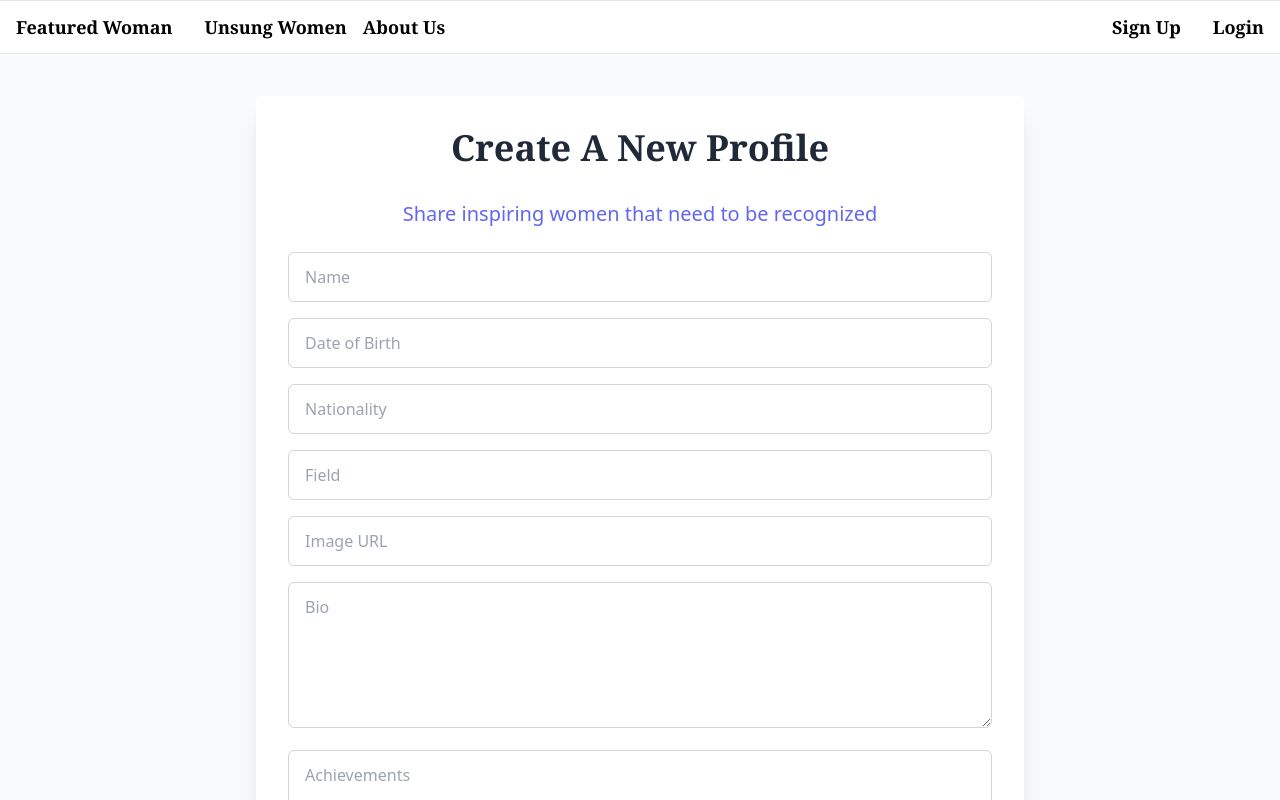
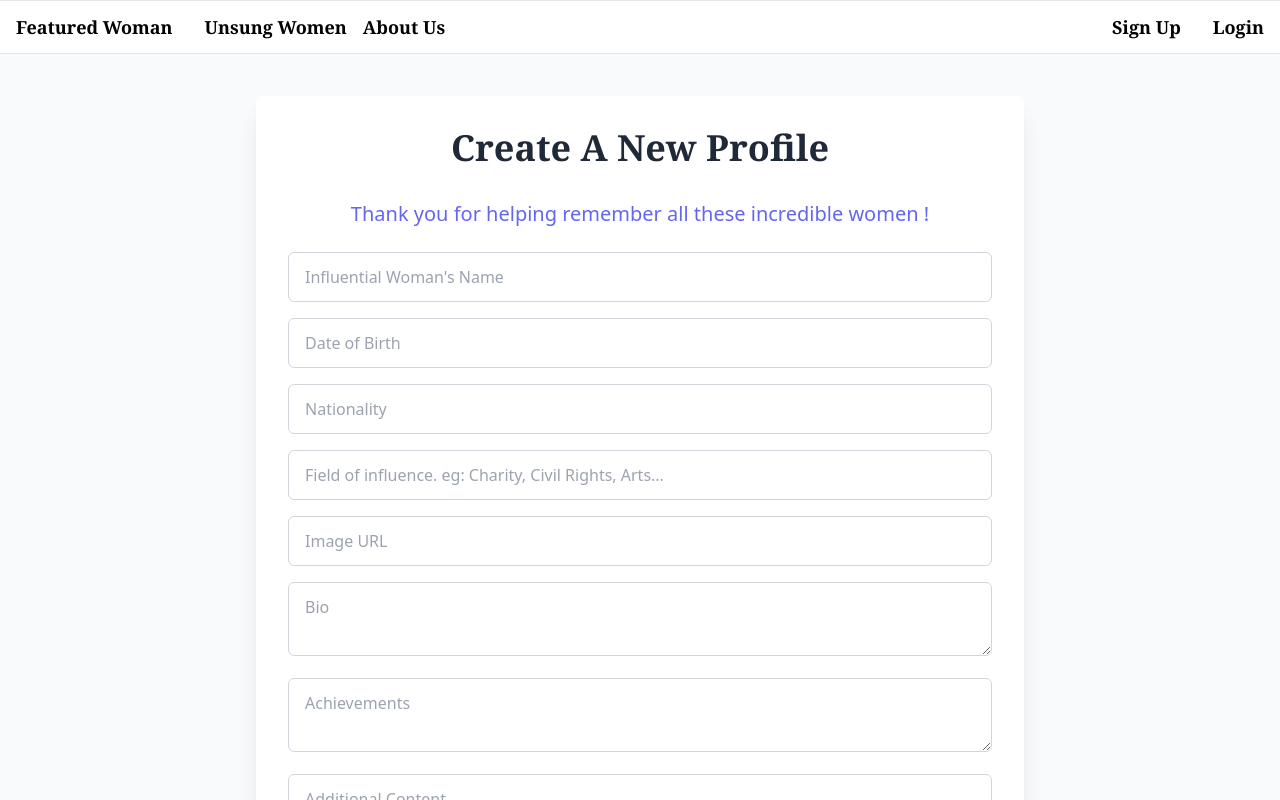
Before and after one commit to MarineCrou/influential_women, a React (Vite) app: page /women/NewProfile in a window 1280 px wide. Shown: the top 800 px of the page. Built offline with nearby package versions, Linux system fonts and the light colour scheme.

Commit message:
ready for deplaoyement

```diff
--- a/src/components/CreateProfilePage.tsx
+++ b/src/components/CreateProfilePage.tsx
@@ -61,14 +61,14 @@ function CreateNewProfile() {
             Create A New Profile
           </h1>
           <h3 className="text-xl  text-indigo-500 mb-8">
-            Share inspiring women that need to be recognized
+            Thank you for helping remember all these incredible women !
           </h3>
 
           <div className="space-y-4">
             <input
               type="text"
               name="name"
-              placeholder="Name"
+              placeholder="Influential Woman's Name"
               value={womanData.name}
               onChange={handleChange}
               className="w-full px-4 py-3 border border-gray-300 rounded-md focus:outline-none focus:ring-4 focus:ring-indigo-400 transition duration-200 ease-in-out"
@@ -95,7 +95,7 @@ function CreateNewProfile() {
             <input
               type="text"
               name="field"
-              placeholder="Field"
+              placeholder="Field of influence. eg: Charity, Civil Rights, Arts..."
               value={womanData.field}
               onChange={handleChange}
               className="w-full px-4 py-3 border border-gray-300 rounded-md focus:outline-none focus:ring-4 focus:ring-indigo-400 transition duration-200 ease-in-out"
@@ -115,7 +115,7 @@ function CreateNewProfile() {
               value={womanData.bio}
               onChange={handleChange}
               className="w-full px-4 py-3 border border-gray-300 rounded-md focus:outline-none focus:ring-4 focus:ring-indigo-400 transition duration-200 ease-in-out"
-              rows="5"
+              //   rows="5"
               required
             ></textarea>
             <textarea
@@ -124,7 +124,7 @@ function CreateNewProfile() {
               value={womanData.achievements}
               onChange={handleChange}
               className="w-full px-4 py-3 border border-gray-300 rounded-md focus:outline-none focus:ring-4 focus:ring-indigo-400 transition duration-200 ease-in-out"
-              rows="5"
+              //   rows="5"
               required
             ></textarea>
             <textarea
@@ -133,7 +133,7 @@ function CreateNewProfile() {
               value={womanData.additionalContent}
               onChange={handleChange}
               className="w-full px-4 py-3 border border-gray-300 rounded-md focus:outline-none focus:ring-4 focus:ring-indigo-400 transition duration-200 ease-in-out"
-              rows="3"
+              //   rows="3"
             ></textarea>
           </div>
 
```
